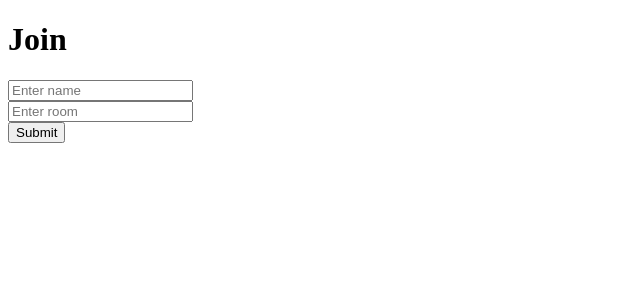
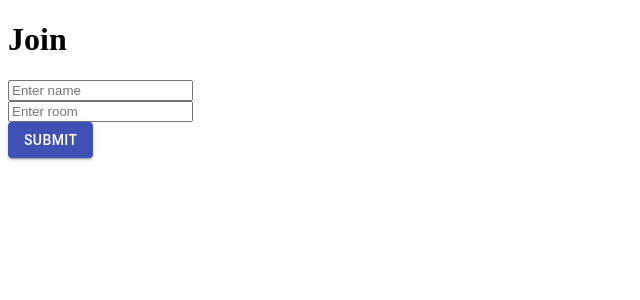
Before and after one commit to rickieanand/ymc, a React (Create React App) app: page / in a window 1280 px wide. Shown: the top 300 px of the page, without its empty margins (0-640 px from the left). Built offline with nearby package versions, Linux system fonts and the light colour scheme.

Commit message:
basic boilerplate done

```diff
--- a/package.json
+++ b/package.json
@@ -4,6 +4,8 @@
   "private": true,
   "proxy": "http://localhost:5000",
   "dependencies": {
+    "@material-ui/core": "^4.9.14",
+    "@material-ui/icons": "^4.9.1",
     "@testing-library/jest-dom": "^4.2.4",
     "@testing-library/react": "^9.5.0",
     "@testing-library/user-event": "^7.2.1",
--- a/src/components/Chat/Chat.js
+++ b/src/components/Chat/Chat.js
@@ -53,9 +53,10 @@
     return (
         <div className='container'>
             <input type='text'
-                onClick={(event)=>setMessage(event.target.value)}
+                onChange={(event)=>setMessage(event.target.value)}
                 placeholder='Type your message'
                 onKeyPress={(event)=>event.key==='Enter' ? sendMessage(event) : null}
+                value={message}
             />
         </div>
     )
--- a/src/components/Join/Join.js
+++ b/src/components/Join/Join.js
@@ -1,5 +1,6 @@
 import React, {useState} from 'react'
 import {Link} from 'react-router-dom'
+import Button from '@material-ui/core/Button';
 
 const Join = () => {
     const [name, setName] = useState('')
@@ -9,7 +10,7 @@
         <div><input type='text' placeholder='Enter name' onChange={(event)=>setName(event.target.value)}/></div>
         <div><input type='text' placeholder='Enter room' onChange={(event)=>setRoom(event.target.value)}/></div>
         <Link onClick={(event)=>{(!name || !room) && event.preventDefault()}} to={`chat?name=${name}&room=${room}`}>
-            <button type="submit">Submit</button>
+            <Button variant="contained" color="primary">Submit</Button>
         </Link>
     </div>
     )
```
Also changed, not shown: 1 other file (tests, documents, lock files or other folders).
